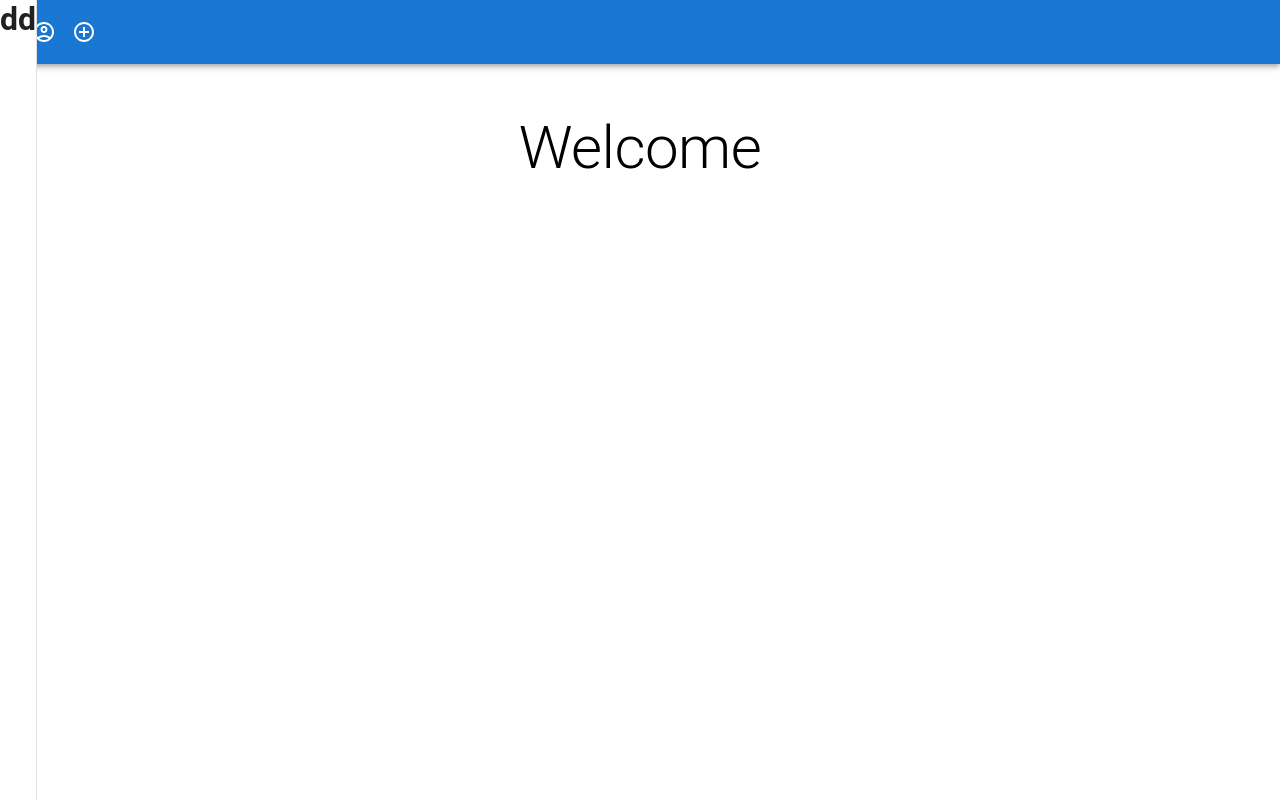
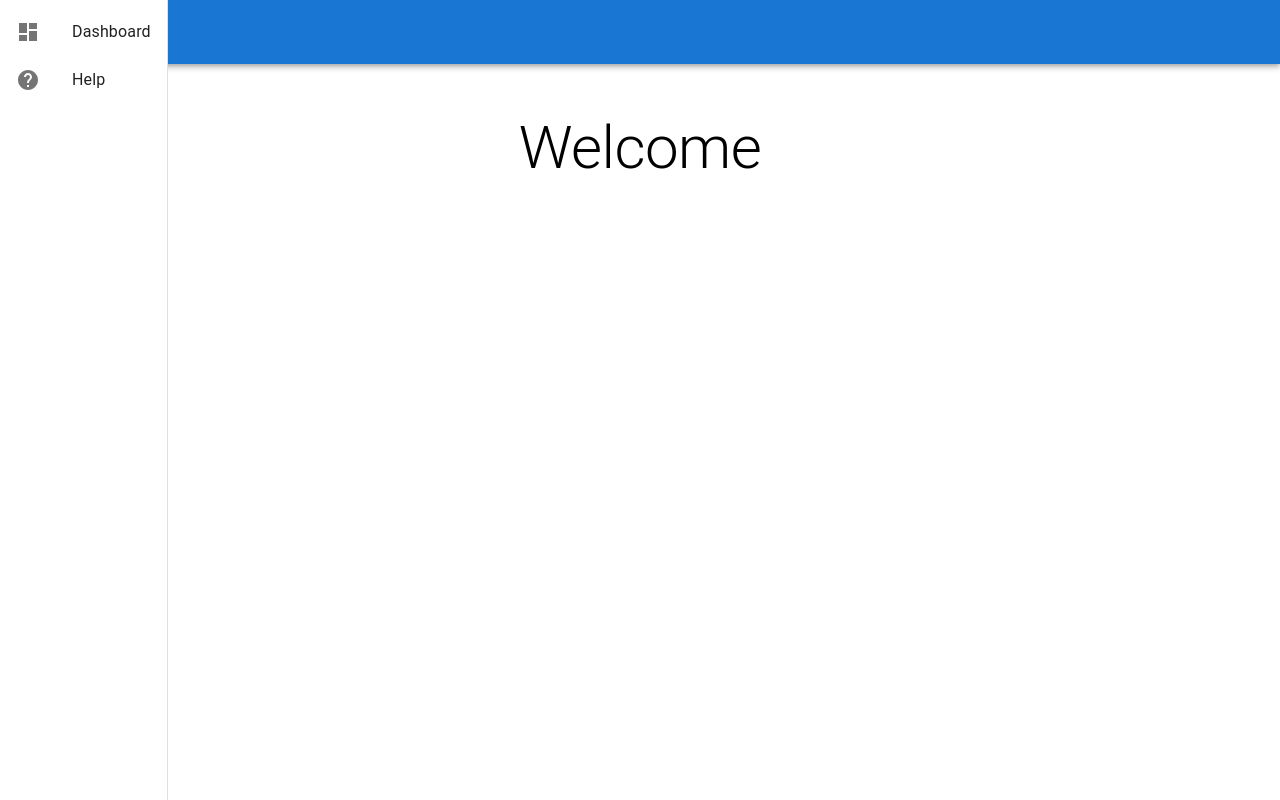
Before and after one commit to wojtek99955/mui-demo-website, a React (Create React App) app: page / in a window 1280 px wide. Built offline with nearby package versions, Linux system fonts and the light colour scheme.

Commit message:
SideMenu list items added

```diff
--- a/src/components/SideMenu/SideMenu.js
+++ b/src/components/SideMenu/SideMenu.js
@@ -6,12 +6,27 @@ import {
   ListItemText,
 } from "@mui/material";
 import styled from "styled-components";
+import DashboardIcon from "@mui/icons-material/Dashboard";
+import HelpIcon from "@mui/icons-material/Help";
 
 function SideMenu() {
   return (
     <>
-      <Drawer variant="permanent" anchor="left">
-        <h1>dd</h1>
+      <Drawer variant="permanent" anchor="left" sx={{ width: "6rem" }}>
+        <List>
+          <ListItem button>
+            <ListItemIcon>
+              <DashboardIcon />
+            </ListItemIcon>
+            <ListItemText primary="Dashboard" />
+          </ListItem>
+          <ListItem button>
+            <ListItemIcon>
+              <HelpIcon />
+            </ListItemIcon>
+            <ListItemText primary="Help" />
+          </ListItem>
+        </List>
       </Drawer>
     </>
   );
```
